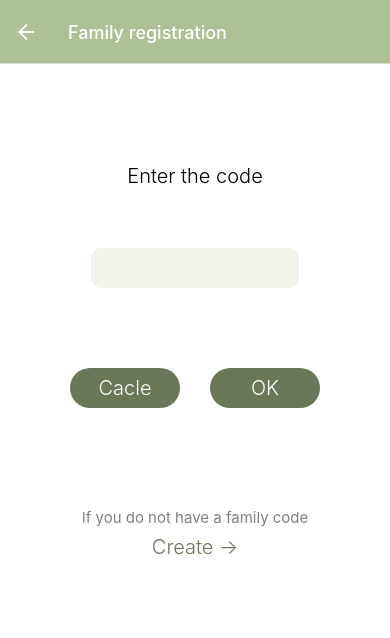
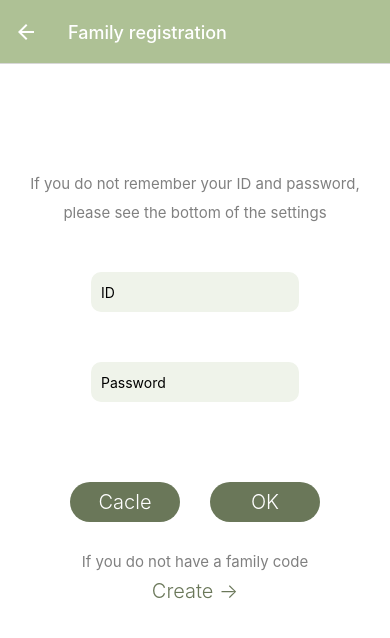
Before and after one commit to GDSC-sswu-A/WithParentsFront, a React Native app: screen /JoinFamily in a window 390 px wide. Shown: the top 638 px of the page. Built offline with nearby package versions, Linux system fonts and the light colour scheme; no server answers.

Commit message:
#16 [fix] 가족 등록시 아이디까지 보내도록 수정

```diff
--- a/src/common/FamilyApi.ts
+++ b/src/common/FamilyApi.ts
@@ -46,18 +46,17 @@ export const getUserInfo = async(
 }
 
 export const postModifyUser = async(
-  code : string,
+  id : string,
+  password : string,
   user : any
   ) => {
-    console.log("HI",user)
     var params = {
       "nickname": user.nickname,
-      "familyId" : user.familyId,
+      "family_password" : password,
+      "familyId" : id,
       "isParent" : user.isParent
     }
-
       try {
-        console.log("유저정보 수정", code)
         const response = await axios.post(
           `http://3.37.21.121:8080/api/user/modifyUserInfo`,params,
           {
--- a/src/screens/JoinFamilyScreen.tsx
+++ b/src/screens/JoinFamilyScreen.tsx
@@ -11,7 +11,8 @@ import { postModifyUser, getUserInfo } from '../common/FamilyApi'
 
 
 const JoinFamilyScreen = ({navigation}) => {
-  const [code, setCode] = useState('');
+  const [id, setId] = useState('');
+  const [passwd, setPasswd] = useState('')
   const [user, setUser] = useState(null);
   const [isOk, setIsOk] = useState(false);
   useEffect (()=> {
@@ -25,8 +26,7 @@ const JoinFamilyScreen = ({navigation}) => {
   }, [])
   useEffect (() => {
     const clickOk = async () => {
-        const result = await postModifyUser(code, user);
-        console.log("@@@@@@@@@@@@@@@@@@@@@@@@@@",result,"ZZ")
+        const result = await postModifyUser(id, passwd, user);
     };
     if (isOk) {
         clickOk();
@@ -54,14 +54,25 @@ const Cancle = ()=>{
 
   return (
     <View style={styles.container}>
-      <Text style={styles.txt}>Enter the code</Text>
+      {/* <Text style={styles.txt}></Text> */}
+      <Text style={styles.ex}>If you do not remember your ID and password,</Text>
+      <Text style={styles.ex}>please see the bottom of the settings</Text>
+        <TextInput
+        style={styles.input}
+        value={id}
+        onChangeText={setId}
+        onSubmitEditing={Input}
+        returnKeyType="done"
+        placeholder = "ID"
+        />
 
         <TextInput
         style={styles.input}
-        value={code}
-        onChangeText={setCode}
+        value={passwd}
+        onChangeText={setPasswd}
         onSubmitEditing={Input}
         returnKeyType="done"
+        placeholder = "Password"
         />
 
     <View style={styles.btn}>
@@ -93,7 +104,8 @@ const styles = StyleSheet.create({
         marginTop : 80,
         width : 250,
         flexDirection : 'row',
-        justifyContent: 'space-between'
+        justifyContent: 'space-between',
+        marginBottom : 20
     },
 
   input : {
@@ -103,11 +115,12 @@ const styles = StyleSheet.create({
       width : 208,
       height : 40,
       backgroundColor : "#EFF3EA",
+      marginTop : 50
   },
   ex : {
     fontSize : 15,
     fontWeight : '400',
-    marginTop : 100,
+    marginTop : 10,
     color : 'gray'
 },
 })
--- a/src/screens/SettingScreen.tsx
+++ b/src/screens/SettingScreen.tsx
@@ -47,9 +47,9 @@ console.log("@@", code)
       <View style={styles.menus}>
         <Text style={styles.title}>Personal/Security</Text>
         <TouchableOpacity>
+          <Text style={styles.menu}>Family ID : {code} </Text>
+          <Text style={styles.menu}>Family Password : {code} </Text>
           <Text style={styles.menu}>Log out</Text>
-          <Text style={styles.menu}>Family code [ {code} ]</Text>
-
         </TouchableOpacity>
       </View>
     </View>
```
